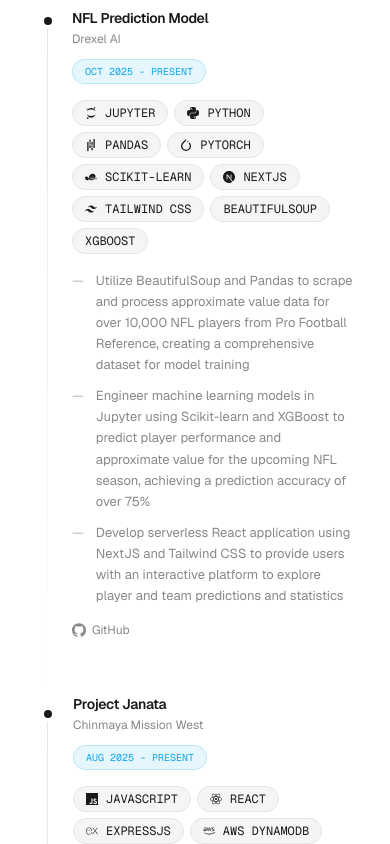
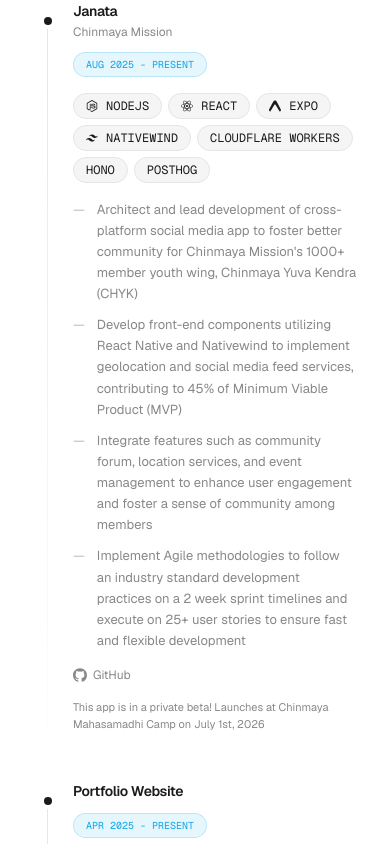
Before and after one commit to theabhiramr/theabhiramr, a React (Vite) app: page /work in a window 390 px wide. Shown: the part 4120-4964 px from the top of the page. Built offline with nearby package versions, Linux system fonts and the light colour scheme.

Commit message:
fix: reduced sidebar width and simplified sidebar logic

```diff
--- a/src/components/Sidebar.jsx
+++ b/src/components/Sidebar.jsx
@@ -39,7 +39,7 @@
 
         {/* Navigation */}
         <nav className="hidden lg:block">
-          <ul className="space-y-6">
+          <ul className="space-y-4">
             {navItems.map((item) => {
               const isActive = activeSection === item.section;
               return (
@@ -73,7 +73,7 @@
   );
 
   return (
-    <aside className="hidden lg:sticky lg:top-0 lg:flex lg:h-screen lg:w-1/3 lg:flex-col lg:justify-between lg:p-16">
+    <aside className="hidden lg:sticky lg:top-0 lg:flex lg:h-screen lg:w-56 lg:shrink-0 lg:flex-col lg:justify-between lg:py-16">
       <SidebarContent />
     </aside>
   );
--- a/src/constants/data.js
+++ b/src/constants/data.js
@@ -49,30 +49,8 @@
 
 const projects = [
   {
-    title: "NFL Prediction Model",
-    subtitle: "Drexel AI",
-    dates: "Oct 2025 - Present",
-    content: [
-      "Utilize BeautifulSoup and Pandas to scrape and process approximate value data for over 10,000 NFL players from Pro Football Reference, creating a comprehensive dataset for model training",
-      "Engineer machine learning models in Jupyter using Scikit-learn and XGBoost to predict player performance and approximate value for the upcoming NFL season, achieving a prediction accuracy of over 75%",
-      "Develop serverless React application using NextJS and Tailwind CSS to provide users with an interactive platform to explore player and team predictions and statistics",
-    ],
-    technologies: [
-      "Jupyter",
-      "Python",
-      "Pandas",
-      "PyTorch",
-      "Scikit-learn",
-      "NextJS",
-      "Tailwind CSS",
-      "BeautifulSoup",
-      "XGBoost",
-    ],
-    githubLink: "https://github.com/drexelai/nfl-prediction-team-1",
-  },
-  {
-    title: "Project Janata",
-    subtitle: "Chinmaya Mission West",
+    title: "Janata",
+    subtitle: "Chinmaya Mission",
     dates: "Aug 2025 - Present",
     content: [
       "Architect and lead development of cross-platform social media app to foster better community for Chinmaya Mission's 1000+ member youth wing, Chinmaya Yuva Kendra (CHYK)",
@@ -81,17 +59,16 @@
       "Implement Agile methodologies to follow an industry standard development practices on a 2 week sprint timelines and execute on 25+ user stories to ensure fast and flexible development",
     ],
     technologies: [
-      "JavaScript",
+      "NodeJS",
       "React",
-      "ExpressJS",
-      "AWS DynamoDB",
-      "AWS EC2",
       "Expo",
-      "NodeJS",
       "Nativewind",
+      "Cloudflare Workers",
+      "Hono",
+      "Posthog",
     ],
     additional:
-      "This app is still in development, so stay tuned for release this summer!",
+      "This app is in a private beta! Launches at Chinmaya Mahasamadhi Camp on July 1st, 2026",
     link: "https://chinmayajanata.org",
     githubLink: "https://github.com/Project-Janatha/Project-Janatha",
   },
@@ -112,28 +89,6 @@
       "Cloudflare",
     ],
     githubLink: "https://github.com/theabhiramr/theabhiramr",
-    link: "https://theabhiramr.com/",
-  },
-  {
-    title: "Dragon Learn",
-    subtitle: "Drexel AI",
-    dates: "Apr 2025 - Present",
-    content: [
-      "Develop AI-powered learning platform that can convert Drexel syllabi into structured modules with curated content, via LangChain, to assist students with studying",
-      "Program with NextJS (React) and TypeScript to provide application programming interface (API) support for content generation",
-      "Implement Manim library functionality to provide interactive animations and generate videos to explain mathematical concepts",
-    ],
-    technologies: [
-      "TypeScript",
-      "React",
-      "NextJS",
-      "Tailwind CSS",
-      "Vercel",
-      "OpenAI API",
-      "LangChain",
-      "Manim",
-    ],
-    githubLink: "https://github.com/drexelai/dragon-learn",
     link: "https://theabhiramr.com/",
   },
   {
```
